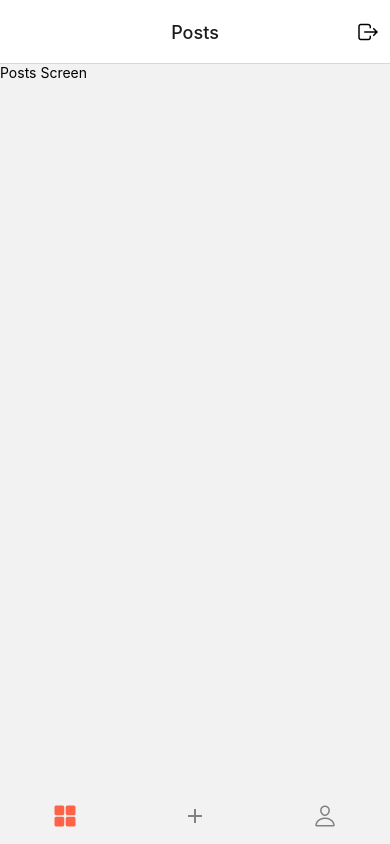
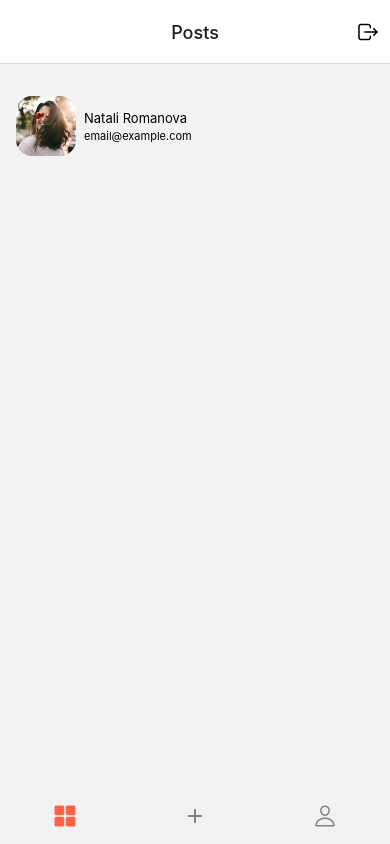
Before and after one commit to ViktorZvonar/react-native-hw, a React Native app: screen /Home in a window 390 px wide. Built offline with nearby package versions, Linux system fonts and the light colour scheme.

Commit message:
Update PostsScreen.js

```diff
--- a/Screens/PostsScreen.js
+++ b/Screens/PostsScreen.js
@@ -1,6 +1,5 @@
-import { Text, View, TouchableOpacity } from "react-native";
-
 import React from "react";
+import { Text, View, TouchableOpacity, Image, StyleSheet } from "react-native";
 import { Ionicons } from "@expo/vector-icons";
 
 export default function PostsScreen({ navigation }) {
@@ -20,8 +19,43 @@ export default function PostsScreen({ navigation }) {
   }, [navigation]);
 
   return (
-    <View>
-      <Text>Posts Screen</Text>
+    <View style={styles.container}>
+      <Image
+        source={require("../images/Rectangle22.jpg")}
+        style={styles.userPhoto}
+      />
+      <Text style={[styles.textContainer, { flex: 1 }]}>
+        <Text style={styles.userName}>Natali Romanova</Text>
+        {"\n"}
+        <Text style={styles.userEmail}>email@example.com</Text>
+      </Text>
     </View>
   );
 }
+
+const styles = StyleSheet.create({
+  container: {
+    flexDirection: "row",
+    alignItems: "center",
+    marginLeft: 16,
+    marginTop: 32,
+  },
+
+  textContainer: {
+    marginLeft: 8,
+  },
+
+  userPhoto: {
+    width: 60,
+    height: 60,
+    borderRadius: 16,
+  },
+  userName: {
+    fontSize: 13,
+    fontWeight: "bald",
+  },
+  userEmail: {
+    fontWeight: "normal",
+    fontSize: 11,
+  },
+});
```
